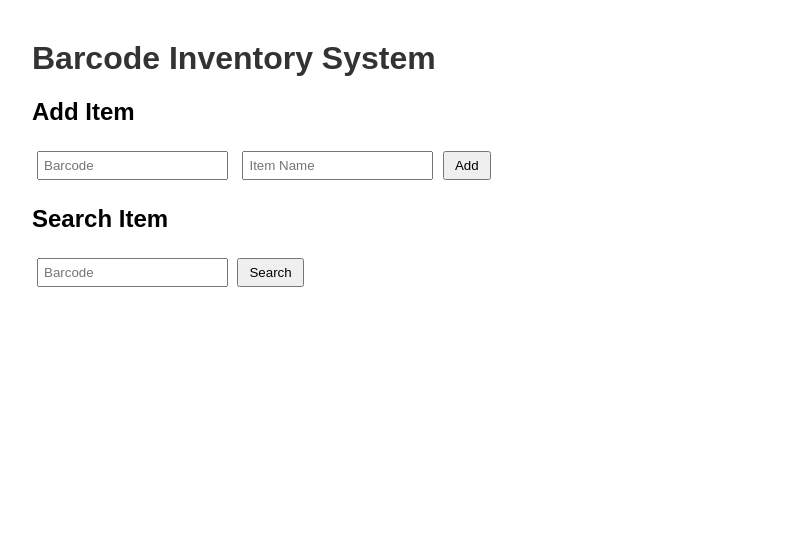
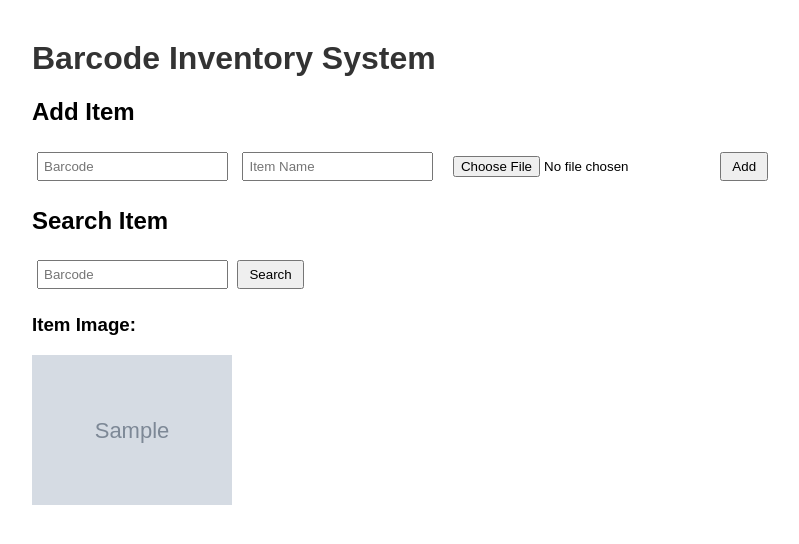
Before and after one commit to gfgfgf166-dotcom/MDC-inventory, a FastAPI app: template app/templates/index.html in a window 1280 px wide. Shown: the top 544 px of the page, without its empty margins (8-807 px from the left). Run offline with FastAPI, Linux system fonts and the light colour scheme; the template is opened without the code that fills it: most values are stand-ins (such as "Sample title", 1, 10 or a date in 2020); grey boxes marked "Sample" are stand-in pictures; some libraries are stand-ins or nearby versions.

Commit message:
image upload

```diff
--- a/app/main.py
+++ b/app/main.py
@@ -1,20 +1,20 @@
 import os
-from fastapi import FastAPI, Depends, HTTPException, Request, Form
+import shutil
+from fastapi import FastAPI, Request, Form, Depends, UploadFile, File, HTTPException
 from fastapi.responses import HTMLResponse
 from fastapi.templating import Jinja2Templates
 from fastapi.staticfiles import StaticFiles
-from pydantic import BaseModel
 from sqlalchemy import Column, Integer, String, create_engine
 from sqlalchemy.ext.declarative import declarative_base
 from sqlalchemy.orm import sessionmaker, Session
 
-# -------------------------------------------------------------------
+# ------------------------
 # Database setup
-# -------------------------------------------------------------------
+# ------------------------
 PGUSER = os.getenv("PGUSER")
 PGPASSWORD = os.getenv("PGPASSWORD")
-PGHOST = os.getenv("PGHOST")      # use tcp_proxy_domain from Railway
-PGPORT = os.getenv("PGPORT")      # use the public port
+PGHOST = os.getenv("PGHOST")      # Railway tcp_proxy_domain
+PGPORT = os.getenv("PGPORT")      # Railway public port
 PGDATABASE = os.getenv("PGDATABASE")
 
 DATABASE_URL = f"postgresql+psycopg2://{PGUSER}:{PGPASSWORD}@{PGHOST}:{PGPORT}/{PGDATABASE}"
@@ -23,42 +23,28 @@ engine = create_engine(DATABASE_URL)
 SessionLocal = sessionmaker(autocommit=False, autoflush=False, bind=engine)
 Base = declarative_base()
 
-
-# -------------------------------------------------------------------
-# Database models
-# -------------------------------------------------------------------
+# ------------------------
+# Database model
+# ------------------------
 class Item(Base):
     __tablename__ = "items"
-
     id = Column(Integer, primary_key=True, index=True)
     barcode = Column(String, unique=True, index=True, nullable=False)
     name = Column(String, nullable=False)
+    image_path = Column(String, nullable=True)
 
-
-# Create tables if they don't exist
 Base.metadata.create_all(bind=engine)
 
+# ------------------------
+# FastAPI setup
+# ------------------------
+app = FastAPI(title="Barcode Inventory App")
+templates = Jinja2Templates(directory="app/templates")
+app.mount("/static", StaticFiles(directory="app/static"), name="static")
 
-# -------------------------------------------------------------------
-# Pydantic schemas
-# -------------------------------------------------------------------
-class ItemCreate(BaseModel):
-    barcode: str
-    name: str
-
-
-class ItemResponse(BaseModel):
-    id: int
-    barcode: str
-    name: str
-
-    class Config:
-        orm_mode = True
-
-
-# -------------------------------------------------------------------
+# ------------------------
 # Dependency
-# -------------------------------------------------------------------
+# ------------------------
 def get_db():
     db = SessionLocal()
     try:
@@ -66,63 +52,45 @@ def get_db():
     finally:
         db.close()
 
-
-# -------------------------------------------------------------------
-# FastAPI app + Templates
-# -------------------------------------------------------------------
-app = FastAPI(title="Barcode Inventory API")
-
-# Serve templates and static files
-templates = Jinja2Templates(directory="app/templates")
-app.mount("/static", StaticFiles(directory="app/static"), name="static")
-
-
-# -------------------------------------------------------------------
-# API Endpoints
-# -------------------------------------------------------------------
-@app.post("/add", response_model=ItemResponse)
-def add_item(item: ItemCreate, db: Session = Depends(get_db)):
-    db_item = db.query(Item).filter(Item.barcode == item.barcode).first()
-    if db_item:
-        raise HTTPException(status_code=400, detail="Barcode already exists")
-
-    new_item = Item(barcode=item.barcode, name=item.name)
-    db.add(new_item)
-    db.commit()
-    db.refresh(new_item)
-    return new_item
-
-
-@app.get("/search/{barcode}", response_model=ItemResponse)
-def search_item(barcode: str, db: Session = Depends(get_db)):
-    db_item = db.query(Item).filter(Item.barcode == barcode).first()
-    if not db_item:
-        raise HTTPException(status_code=404, detail="Item not found")
-    return db_item
-
-
-# -------------------------------------------------------------------
-# HTML UI
-# -------------------------------------------------------------------
+# ------------------------
+# Routes
+# ------------------------
 @app.get("/", response_class=HTMLResponse)
 def home(request: Request):
     return templates.TemplateResponse("index.html", {"request": request})
 
-
 @app.post("/add-form", response_class=HTMLResponse)
-def add_item_form(request: Request, barcode: str = Form(...), name: str = Form(...), db: Session = Depends(get_db)):
+def add_item_form(
+    request: Request,
+    barcode: str = Form(...),
+    name: str = Form(...),
+    image: UploadFile = File(None),
+    db: Session = Depends(get_db)
+):
     db_item = db.query(Item).filter(Item.barcode == barcode).first()
     if db_item:
         return templates.TemplateResponse("index.html", {"request": request, "message": "❌ Barcode already exists"})
-    new_item = Item(barcode=barcode, name=name)
+
+    image_path = None
+    if image:
+        file_location = f"app/static/images/{image.filename}"
+        with open(file_location, "wb") as buffer:
+            shutil.copyfileobj(image.file, buffer)
+        image_path = f"/static/images/{image.filename}"
+
+    new_item = Item(barcode=barcode, name=name, image_path=image_path)
     db.add(new_item)
     db.commit()
-    return templates.TemplateResponse("index.html", {"request": request, "message": f"✅ Added {name} (Barcode: {barcode})"})
-
+    db.refresh(new_item)
+    return templates.TemplateResponse("index.html", {"request": request, "message": f"✅ Added {name} (Barcode: {barcode})", "image_path": image_path})
 
 @app.post("/search-form", response_class=HTMLResponse)
-def search_item_form(request: Request, barcode: str = Form(...), db: Session = Depends(get_db)):
+def search_item_form(
+    request: Request,
+    barcode: str = Form(...),
+    db: Session = Depends(get_db)
+):
     db_item = db.query(Item).filter(Item.barcode == barcode).first()
     if not db_item:
         return templates.TemplateResponse("index.html", {"request": request, "message": "❌ Item not found"})
-    return templates.TemplateResponse("index.html", {"request": request, "message": f"🔎 Found: {db_item.name} (Barcode: {db_item.barcode})"})
+    return templates.TemplateResponse("index.html", {"request": request, "message": f"🔎 Found: {db_item.name} (Barcode: {db_item.barcode})", "image_path": db_item.image_path})
--- a/app/templates/index.html
+++ b/app/templates/index.html
@@ -6,7 +6,7 @@
         body { font-family: Arial, sans-serif; margin: 40px; }
         h1 { color: #333; }
         form { margin-bottom: 20px; }
-        input[type=text] { padding: 5px; margin: 5px; }
+        input[type=text], input[type=file] { padding: 5px; margin: 5px; }
         input[type=submit] { padding: 5px 10px; }
         .message { margin-top: 20px; font-weight: bold; }
     </style>
@@ -15,9 +15,10 @@
     <h1>Barcode Inventory System</h1>
 
     <h2>Add Item</h2>
-    <form action="/add-form" method="post">
+    <form action="/add-form" method="post" enctype="multipart/form-data">
         <input type="text" name="barcode" placeholder="Barcode" required>
         <input type="text" name="name" placeholder="Item Name" required>
+        <input type="file" name="image" accept="image/*">
         <input type="submit" value="Add">
     </form>
 
@@ -30,5 +31,10 @@
     {% if message %}
         <div class="message">{{ message }}</div>
     {% endif %}
+
+    {% if image_path %}
+        <h3>Item Image:</h3>
+        <img src="{{ image_path }}" alt="Item Image" width="200">
+    {% endif %}
 </body>
 </html>
```
Also changed, not shown: 1 other file.
